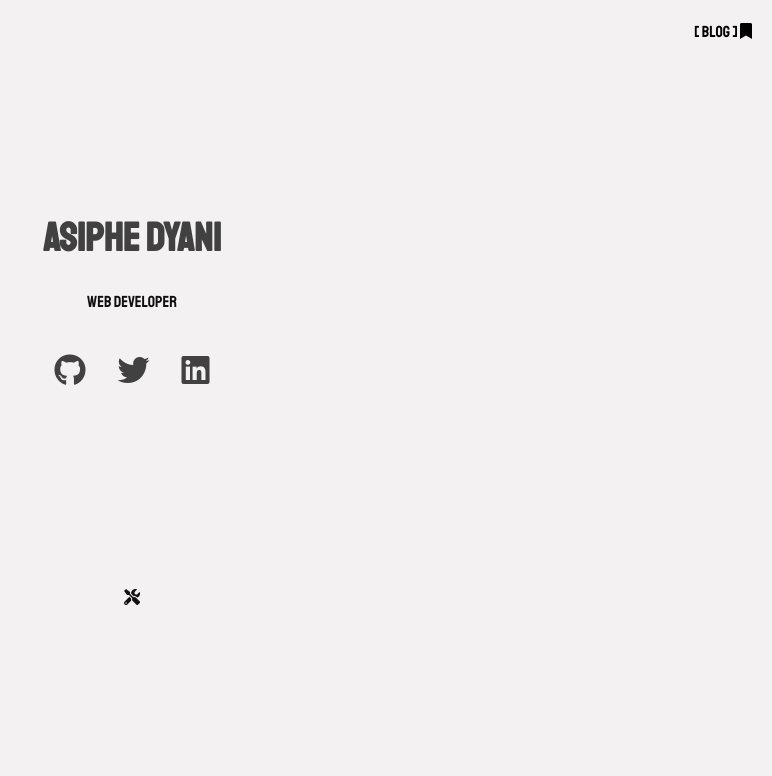
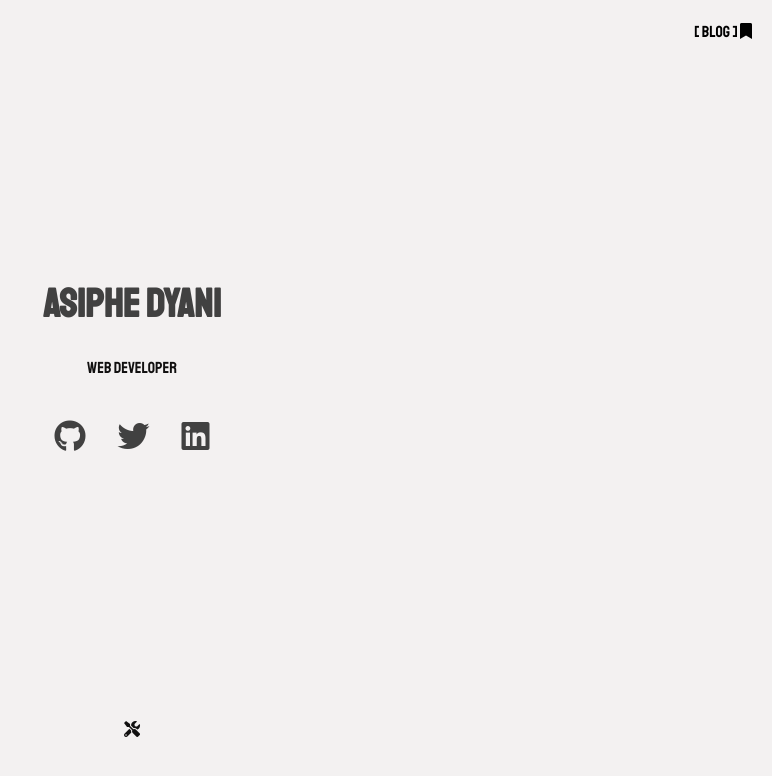
Before and after one commit to LocalAsh/simple, a plain HTML site: page index.html in a window 1280 px wide. Shown: the whole page, without its empty margins (508-1280 px from the left). Drawn offline with Linux system fonts and the light colour scheme.

Commit message:
Added height

```diff
--- a/style.css
+++ b/style.css
@@ -26,7 +26,7 @@ header li {
     flex-direction: column;
     align-items: center;
     justify-content: center;
-    height: 500px;
+    height: 79vh;
 }
 
 .container__heading {
```
